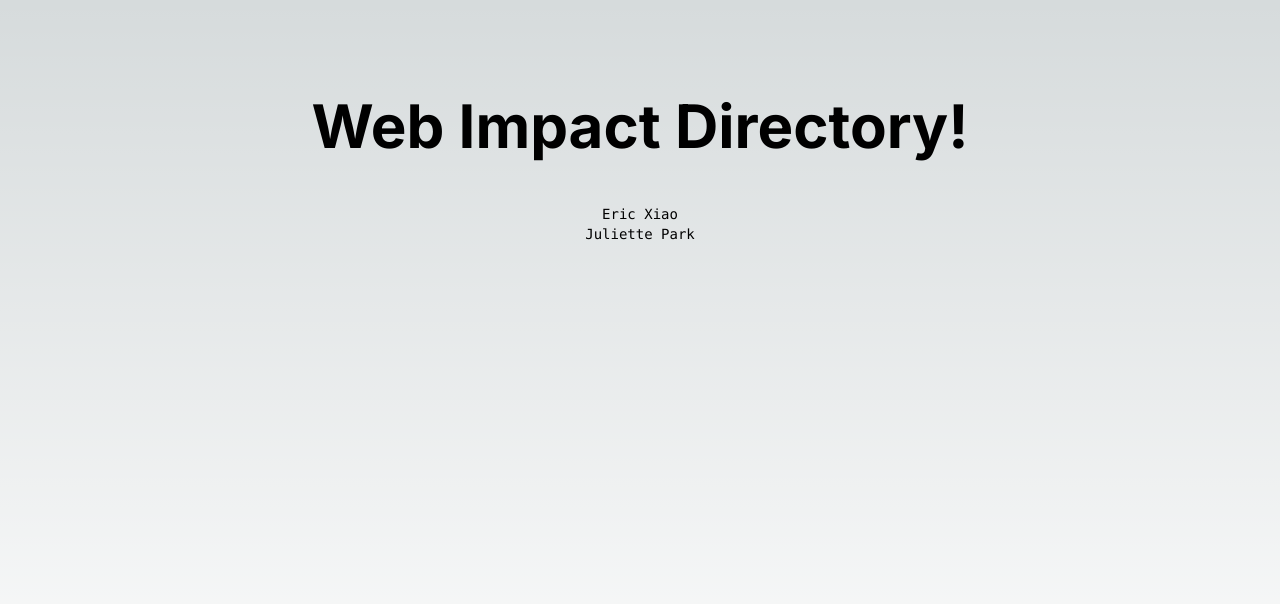
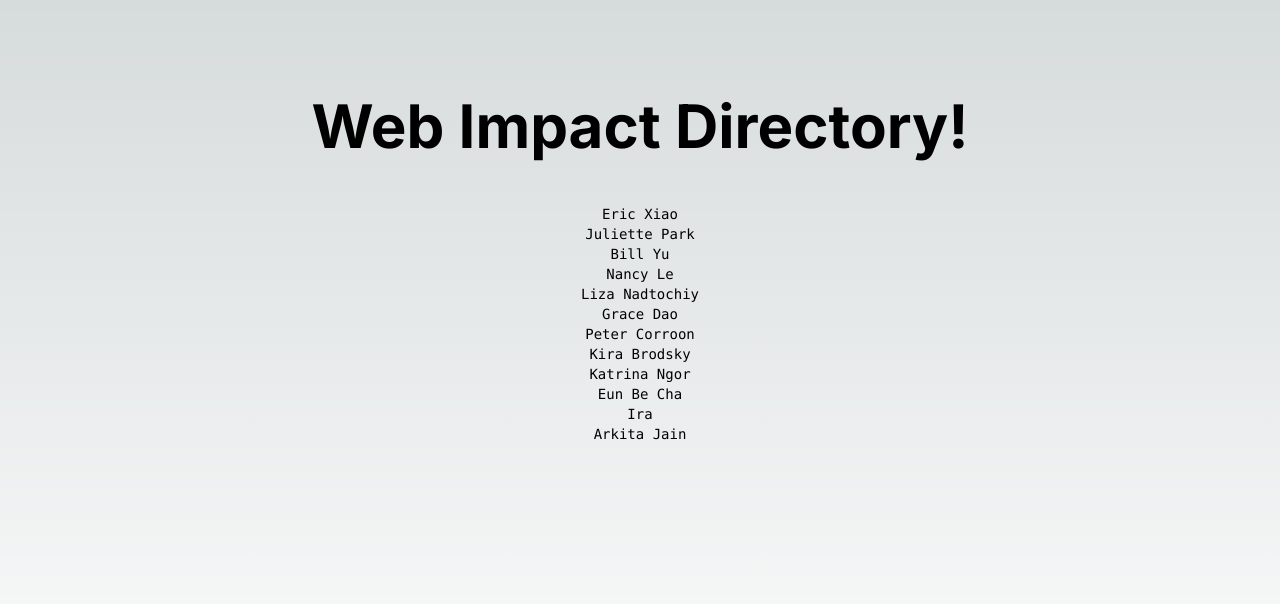
Before and after one commit to webimpactuw/week4github, a Next.js app: page / in a window 1280 px wide. Shown: the top 604 px of the page. Built offline with nearby package versions, Linux system fonts and the light colour scheme.

Commit message:
Added other officers

```diff
--- a/app/names.js
+++ b/app/names.js
@@ -1,6 +1,16 @@
 const names = [
     "Eric Xiao",
     "Juliette Park",
+    "Bill Yu",
+    "Nancy Le",
+    "Liza Nadtochiy",
+    "Grace Dao",
+    "Peter Corroon",
+    "Kira Brodsky",
+    "Katrina Ngor",
+    "Eun Be Cha",
+    "Ira",
+    "Arkita Jain",
     // TODO: add more here!
 ];
 
```
